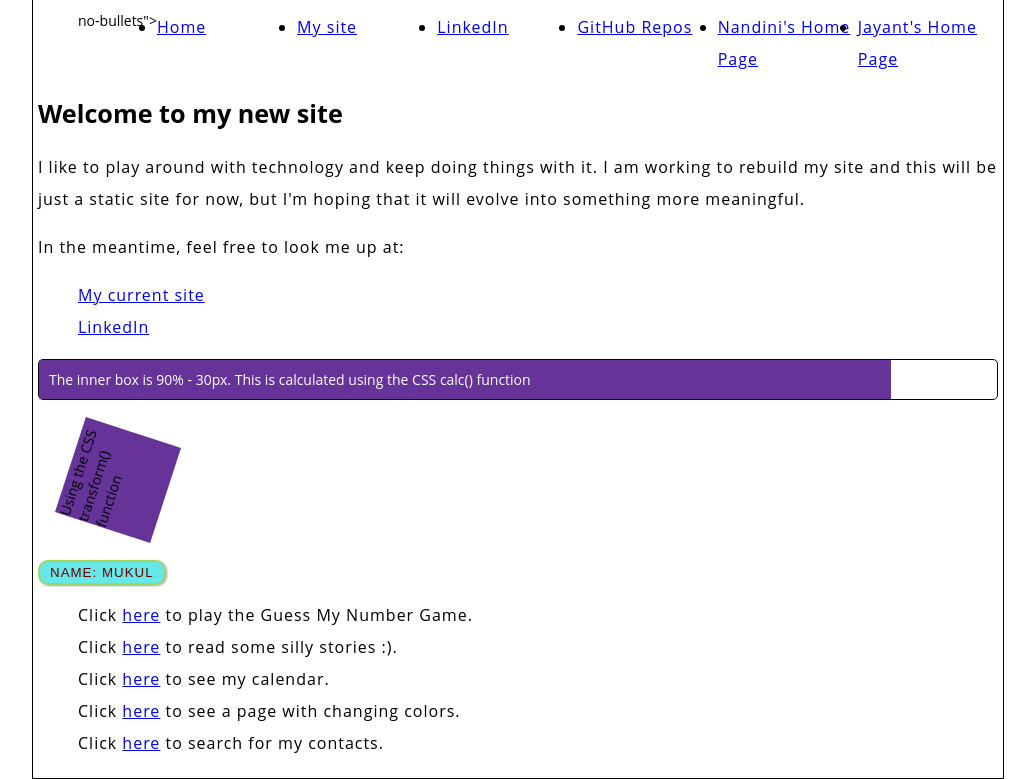
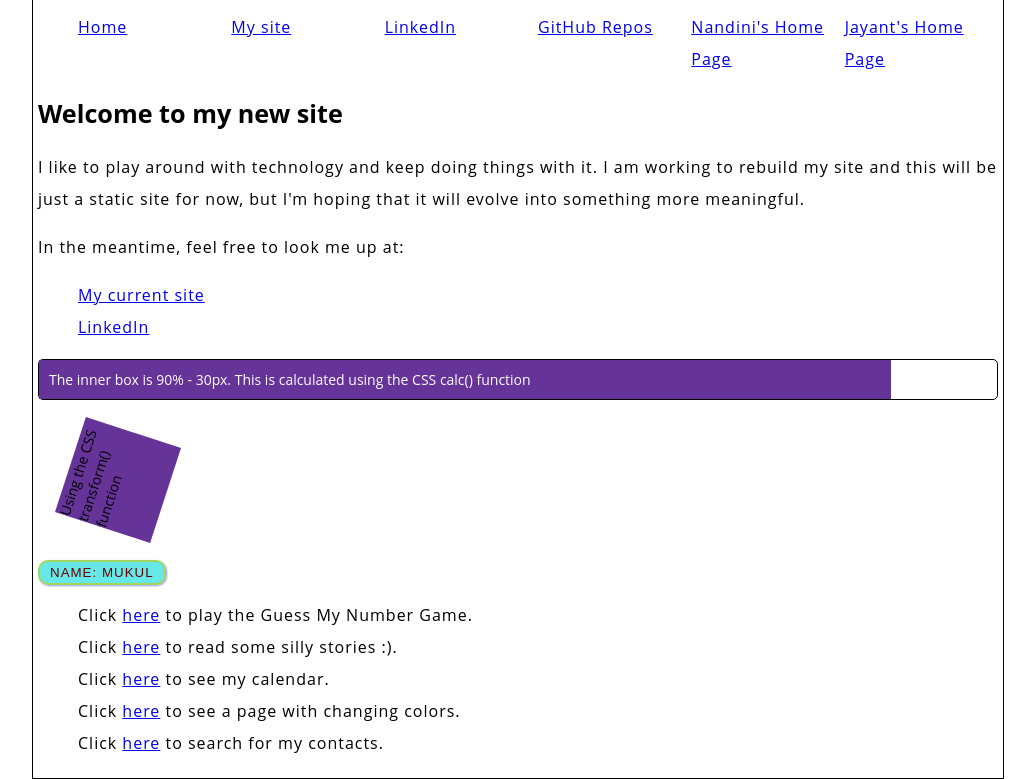
Before and after one commit to mukuld/NewSite, a plain HTML site: page index.html in a window 1280 px wide. Shown: the part 129-908 px from the top of the page, without its empty margins (122-1157 px from the left). Drawn offline with nearby package versions, Linux system fonts and the light colour scheme.

Commit message:
Fixed a minor UI bug

```diff
--- a/index.html
+++ b/index.html
@@ -21,7 +21,7 @@
             <a href="https://www.dharwadkar.com" title="My live site"><img class="round-img small" src=img/symbol.jpg alt="Dharwadkar Logo" /></a>
         </header>
         <nav>
-            <ul class="<a href="https://www.dharwadkar.com" title="My live site">no-bullets">
+            <ul class="no-bullets">
                 <li><span><a href="./" title="This site">Home</a></span></li>
                 <li><a href="https://www.dharwadkar.com" title="My live site">My site</a></li>
                 <li><a href="https://www.linkedin.com/in/mukuldharwadkar" title="My LinkedIn profile">LinkedIn</a></li>
```
